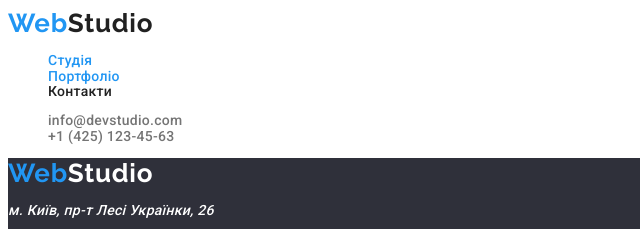
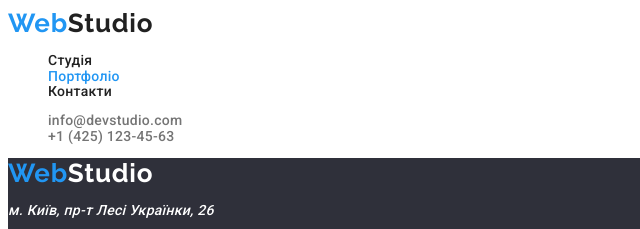
Before and after one commit to Archer659903/html-css, a plain HTML site: page portfolio.html in a window 1280 px wide. Shown: the top 229 px of the page, 0-640 px from the left. Drawn offline with Linux system fonts and the light colour scheme.

Commit message:
Update portfolio.html

```diff
--- a/portfolio.html
+++ b/portfolio.html
@@ -18,7 +18,7 @@
         <nav >
         <a class="logo-link" href="./index.html">Web<span class="logo-site">Studio</span></a>
         <ul class="site-nav list">
-            <li><a  href="./index.html" class="link current">Студія</a></li>
+            <li><a  href="./index.html" class="link">Студія</a></li>
             <li><a  href="./portfolio.html" class="link current">Портфоліо</a></li>
             <li><a  href="" class="link" >Контакти</a></li>
         </ul>
```
